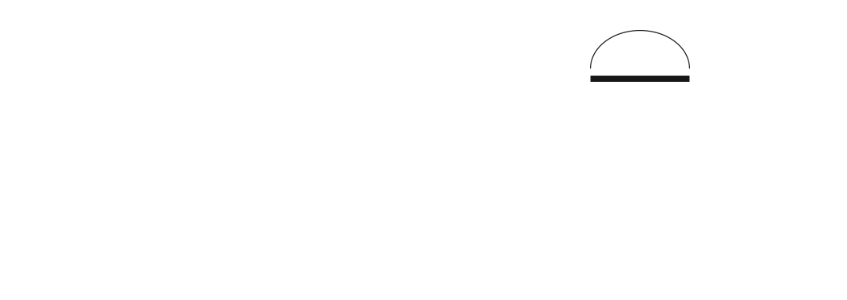
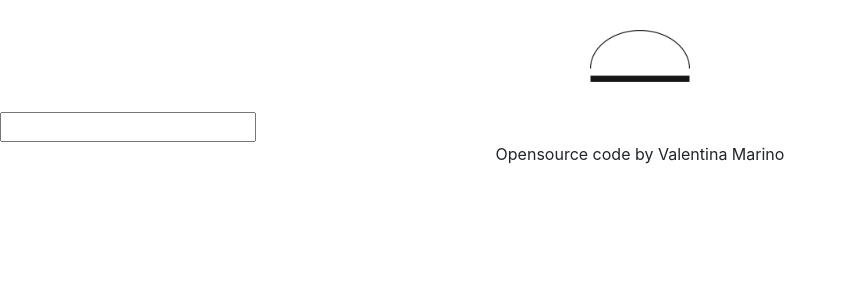
Before and after one commit to Valmarinoa/dictionary-react, a React (Create React App) app: page / in a window 1280 px wide. Shown: the top 300 px of the page, without its empty margins (0-847 px from the left). Built offline with nearby package versions, Linux system fonts and the light colour scheme.

Commit message:
created form

```diff
--- a/src/App.js
+++ b/src/App.js
@@ -1,12 +1,21 @@
 import logo from "./logo_1.png";
+import Dictionary from "./Dictionary";
 import "./App.css";
 
 export default function App() {
   return (
     <div className="App">
-      <header className="App-header">
-        <img src={logo} className="App-logo" alt="logo" />
-      </header>
+      <div className="cotainer">
+        <header className="App-header">
+          <img src={logo} className="App-logo" alt="logo" />
+        </header>
+        <main>
+          <Dictionary />
+        </main>
+        <footer className="text-center">
+          Opensource code by Valentina Marino
+        </footer>
+      </div>
     </div>
   );
 }
--- /dev/null
+++ b/src/Dictionary.js
@@ -0,0 +1,21 @@
+import React, { useState } from "react";
+import "./Dictionary.css";
+
+export default function Dictionary() {
+  let [keyword, setKeyword] = useState(" ");
+  function search(event) {
+    event.preventDefault();
+    alert(`Searching for ${keyword}`);
+  }
+  function keywordValue(event) {
+    setKeyword(event.target.value);
+  }
+
+  return (
+    <div className="Dictionary">
+      <form onSubmit={search}>
+        <input type="search" autofocus={true} onChange={keywordValue} />
+      </form>
+    </div>
+  );
+}
```
Also changed, not shown: src/Dictionary.css (added).
